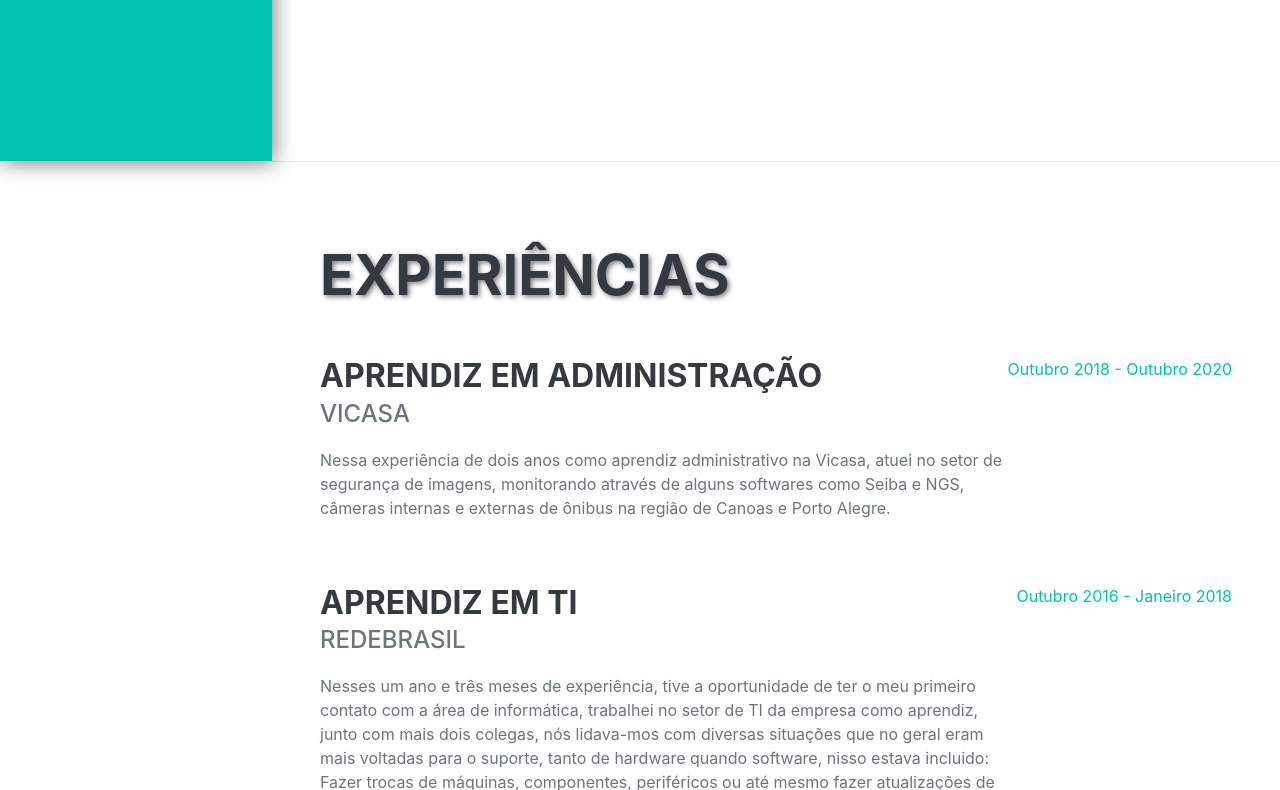
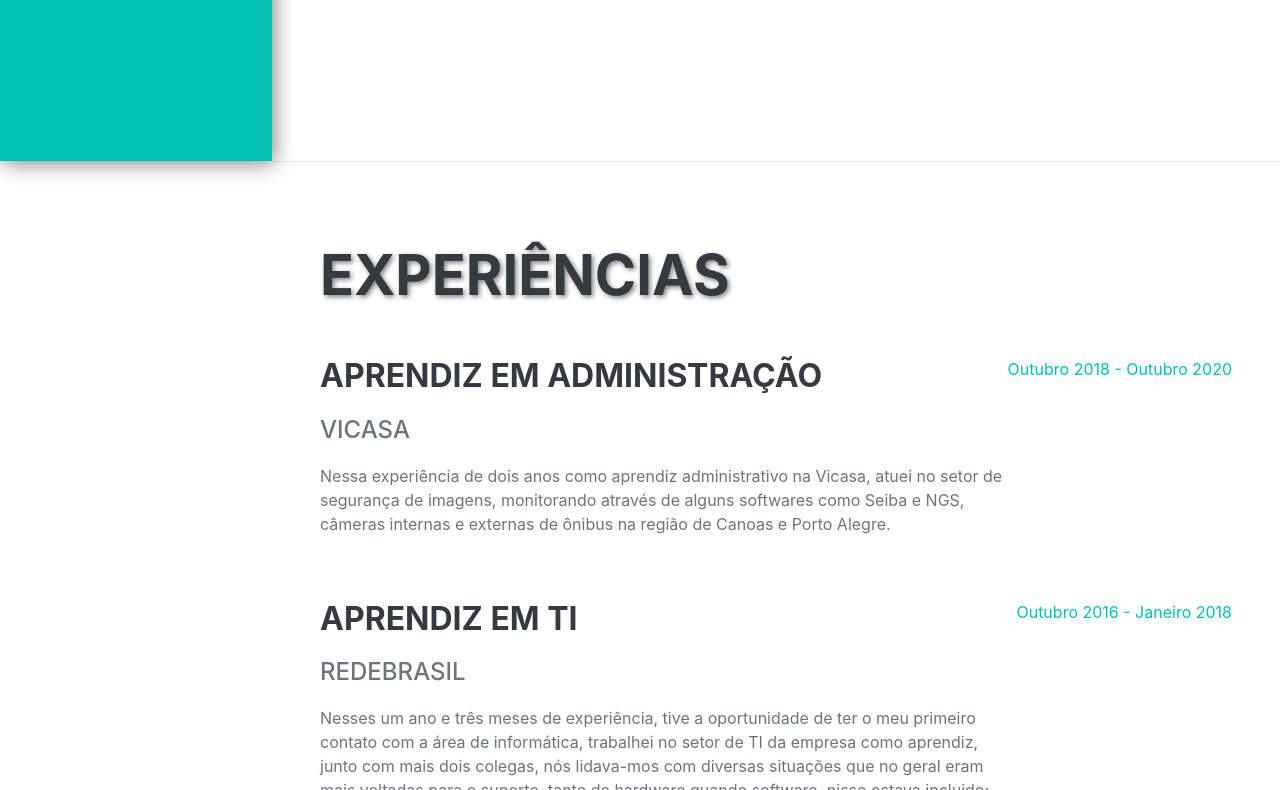
Before and after one commit to LucasJVieira/Curriculo_lucasvieira, a plain HTML site: page index.html in a window 1280 px wide. Shown: the part 639-1429 px from the top of the page. Drawn offline with nearby package versions, Linux system fonts and the light colour scheme; a web font is replaced by a local one.

Commit message:
.subheading + margin-top: 1rem;
i have added margin top in the h2 subheading.

```diff
--- a/index.html
+++ b/index.html
@@ -47,6 +47,9 @@
             }
             .icones{
                 font-size: 1vh;
+            }
+            .subheading{
+                margin-top: 1rem !important;
             }
         </style>
         <!-- Navigation-->
```
